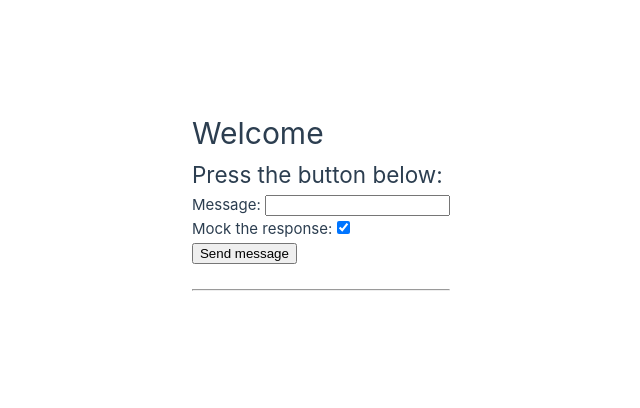
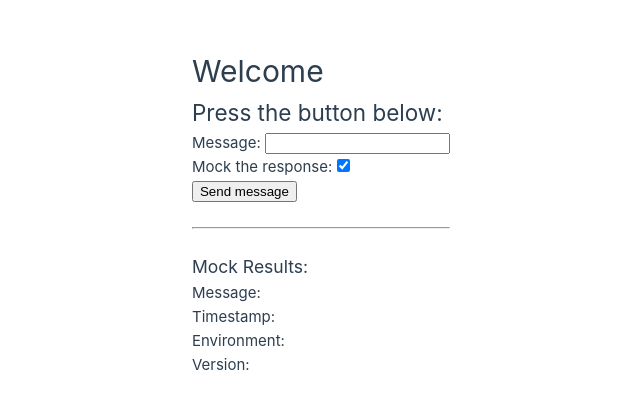
Before and after one commit to dennisrowlader/code-assignment, a Vue app in the folder client/vue-client/: page / in a window 1280 px wide. Shown: the part 188-596 px from the top of the page, without its empty margins (190-830 px from the left). Built offline with nearby package versions, Linux system fonts and the light colour scheme.

Commit message:
Created parent component TheResults to wrap the two types of responses; added event emitters for passing the data around; still need to finish wiring things up.

```diff
--- a/client/vue-client/src/App.vue
+++ b/client/vue-client/src/App.vue
@@ -1,25 +1,44 @@
 <template>
   <main>
-    <the-form></the-form>
+    <the-form @message-response="processResponse"></the-form>
     <br />
     <hr />
     <br />
-    <mock-results></mock-results>
-    <postman-results></postman-results>
+    <the-results :response="messageResponse"></the-results>
   </main>
 </template>
 
 <script>
-import MockResults from './components/MockResults.vue';
-import PostmanResults from './components/PostmanResults.vue';
-import TheForm from './components/TheForm.vue';
+import TheForm from './components/TheForm.vue'
+import TheResults from './components/TheResults.vue'
 
 export default {
   components: {
     TheForm,
-    MockResults,
-    PostmanResults
-  }
+    TheResults,
+  },
+  data() {
+    return {
+      messageResponse: {
+        isMock: true,
+        responseMessage: '',
+        timestamp: '',
+        environment: '',
+        version: '',
+      },
+    }
+  },
+  methods: {
+    processResponse(data) {
+      this.messageResponse = {
+        isMock: data.isMock,
+        responseMessage: data.responseMessage,
+        timestamp: data.timestamp,
+        environment: data.environment,
+        version: data.version
+      }
+    },
+  },
 }
 </script>
 
--- a/client/vue-client/src/components/MockResults.vue
+++ b/client/vue-client/src/components/MockResults.vue
@@ -1,6 +1,6 @@
 <template>
-  <div v-if="showResults">
-    <h3>Results:</h3>
+  <div>
+    <h3>Mock Results:</h3>
     <p>Message: {{ message }}</p>
     <p>Timestamp: {{ timestamp }}</p>
     <p>Environment: {{ environment }}</p>
@@ -15,16 +15,17 @@
 
 <script>
 export default {
-  data() {
-    return {
-      message: '',
-      timestamp: '',
-      environment: '',
-      version: '',
-      errorMessage: '',
-      errors: '',
-      showError: false,
-    }
-  },
+  // data() {
+  //   return {
+  //     message: '',
+  //     timestamp: '',
+  //     environment: '',
+  //     version: '',
+  //     errorMessage: '',
+  //     errors: '',
+  //     showError: false,
+  //   }
+  // },
+  props: ['message', 'timestamp', 'environment', 'version', 'errorMessage', 'errors', 'showError'],
 }
 </script>
--- a/client/vue-client/src/components/PostmanResults.vue
+++ b/client/vue-client/src/components/PostmanResults.vue
@@ -1,6 +1,6 @@
 <template>
-  <div v-if="showResults">
-      <h3>Results:</h3>
+  <div>
+      <h3>Postman Echo Results:</h3>
       <p>Message: {{ message }}</p>
       <p>Timestamp: {{ timestamp }}</p>
       <p>Environment: {{ environment }}</p>
@@ -15,16 +15,17 @@
 
 <script>
 export default {
-  data() {
-    return {
-      message: '',
-      timestamp: '',
-      environment: '',
-      version: '',
-      errorMessage: '',
-      errors: '',
-      showError: false,
-    }
-  },
+  // data() {
+  //   return {
+  //     message: '',
+  //     timestamp: '',
+  //     environment: '',
+  //     version: '',
+  //     errorMessage: '',
+  //     errors: '',
+  //     showError: false,
+  //   }
+  // },
+  props: ['message', 'timestamp', 'environment', 'version', 'errorMessage', 'errors', 'showError'],
 }
 </script>
--- a/client/vue-client/src/components/TheForm.vue
+++ b/client/vue-client/src/components/TheForm.vue
@@ -15,10 +15,21 @@
 
 <script>
 export default {
+  emits: ['message-response'],
   data() {
     return {
-      message: '',
-      isMock: true
+      messageResponse: {
+        isMock: true,
+        responseMessage: '',
+        timestamp: '',
+        environment: '',
+        version: ''
+      }
+    }
+  },
+  provide() {
+    return {
+      response: this.messageResponse
     }
   },
   methods: {
@@ -52,17 +63,23 @@ export default {
             } else {
               response.json().then((data) => {
                 console.log('data => ', data)
-                this.message = data.postmanEcho ? data.postmanEcho : data.message
-                this.timestamp = data.timestamp
-                ;(this.environment = data.env), (this.version = data.version)
-                this.showResults = true
+                console.log('this.message => ', this.message)
+                this.messageResponse = JSON.stringify({
+                  isMock: data.message ? true : false,
+                  responseMessage: data.postmanEcho ? data.postmanEcho : data.message,
+                  timestamp: data.timestamp,
+                  environment: data.env,
+                  version: data.version
+                });
+                this.$emit('message-response', this.messageResponse)
               })
             }
           })
           .catch((err) => {
             console.log('err => ', err)
-            this.error = err.message
-            this.showError = true
+            return this.messageResponse = JSON.stringify({
+              error: err.message
+            });
           })
       }
     },
--- /dev/null
+++ b/client/vue-client/src/components/TheResults.vue
@@ -0,0 +1,29 @@
+<template>
+  <mock-results
+    v-if="response.isMock"
+    :message="response.responseMessage"
+    :timestamp="response.timestamp"
+    :environment="response.environment"
+    :version="response.version"
+  ></mock-results>
+  <postman-results
+    v-else-if="!response.isMock && response.responseMessage"
+    :message="response.responseMessage"
+    :timestamp="response.timestamp"
+    :environment="response.environment"
+    :version="response.version"
+  ></postman-results>
+</template>
+
+<script>
+import MockResults from './MockResults.vue'
+import PostmanResults from './PostmanResults.vue'
+
+export default {
+  components: {
+    MockResults,
+    PostmanResults,
+  },
+  props: ['response'],
+}
+</script>
```
